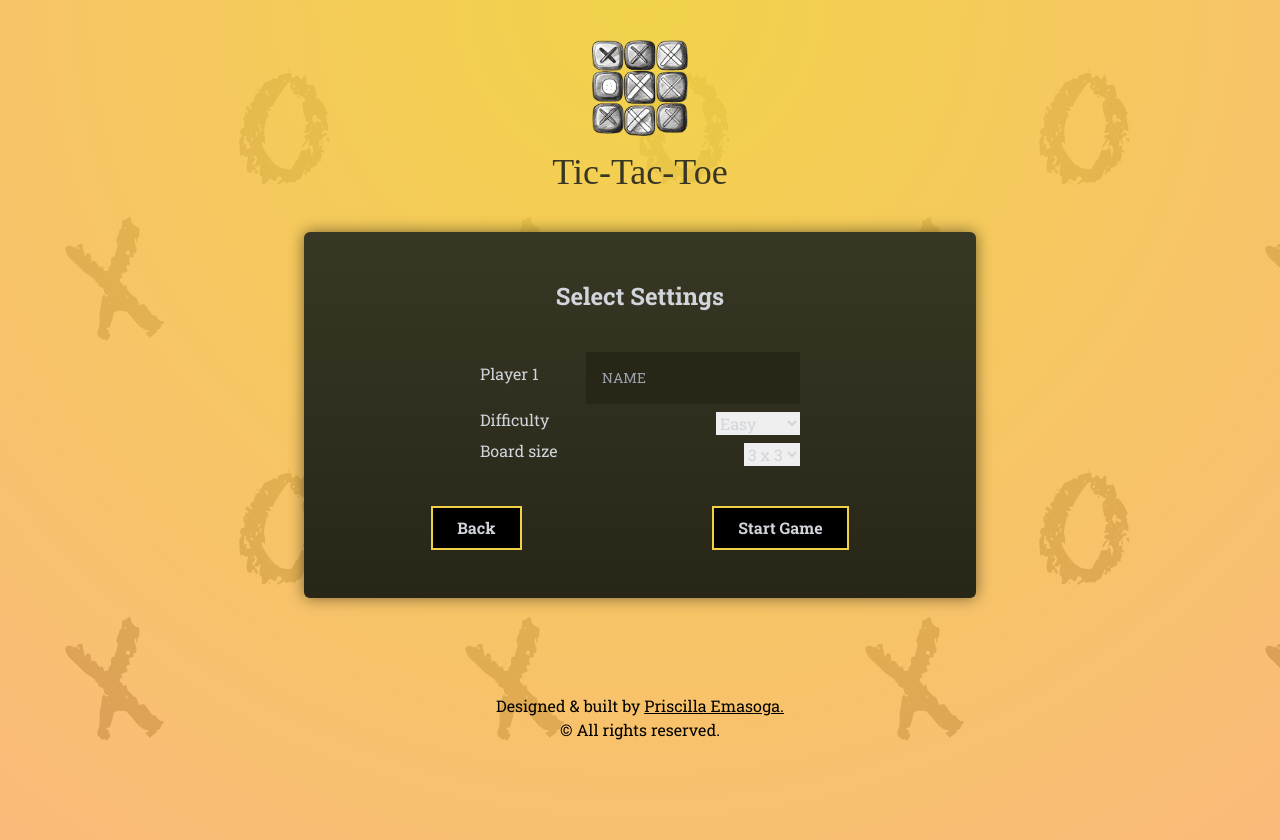
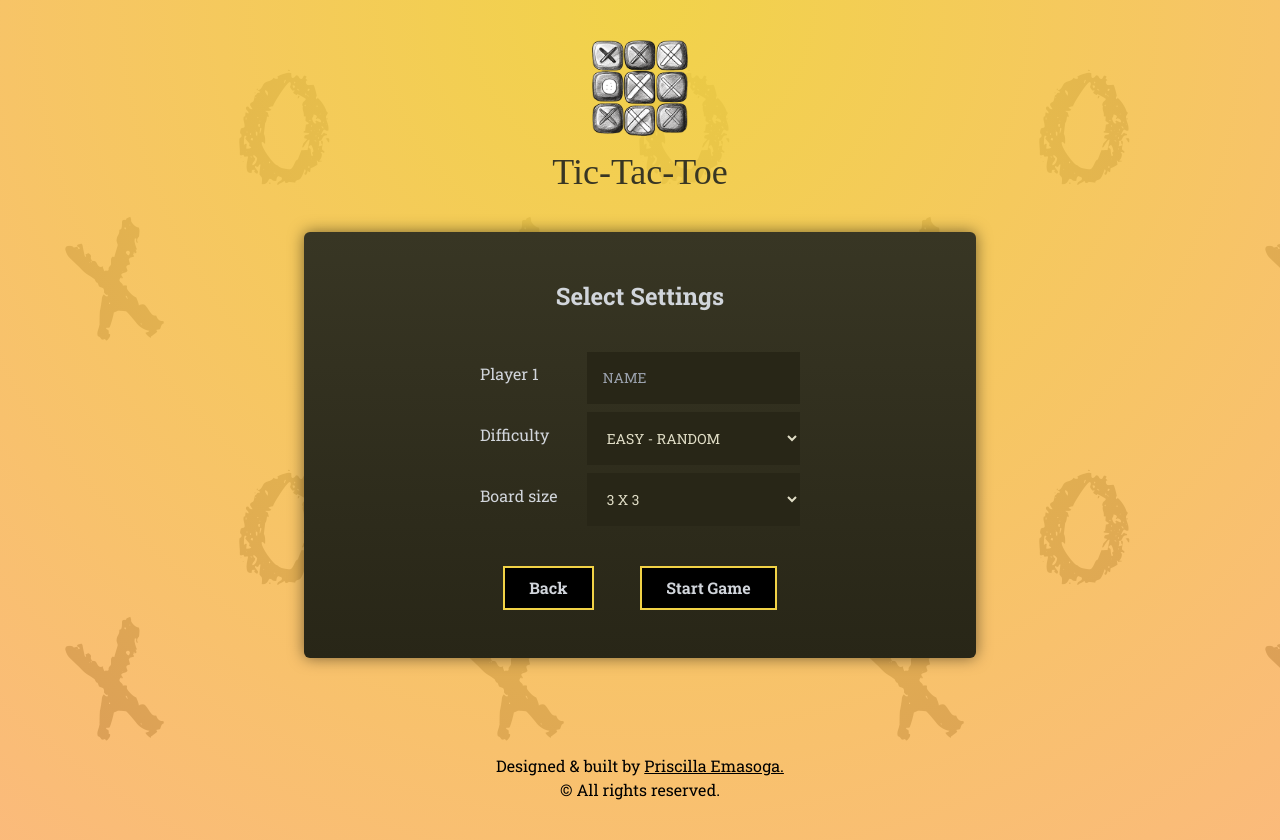
Before and after one commit to priscilla-e/tic-tac-AI, a React (Vite) app in the folder client/: page / in a window 1280 px wide. Both pictures are taken after a click on the button "Single Player". Built offline with nearby package versions, Linux system fonts and the light colour scheme; a web font is replaced by a local one.

Commit message:
Add user input validation to select settings

```diff
--- a/client/src/components/SelectMode.jsx
+++ b/client/src/components/SelectMode.jsx
@@ -10,6 +10,7 @@ export default function SelectMode() {
         ctx.setMode(mode)
         ctx.setPage((curPage) => curPage + 1);
     }
+
     return (
         <Card>
             <p className='text-center text-lg '>
@@ -21,14 +22,14 @@ export default function SelectMode() {
             <div className='text-center space-x-10'>
                 <button
                     type='button'
-                    className='border-2 animate-ping border-lightYellow bg-black font-bold mx-auto px-6 py-2 focus:outline-none'
+                    className='border-2 border-lightYellow bg-black font-bold mx-auto px-6 py-2 focus:outline-none'
                     onClick={() => handleGameMode('single')}
                 >
                     Single Player
                 </button>
                 <button
                     type='button'
-                    className='border-2 animate-ping border-lightYellow bg-black font-bold mx-auto px-6 py-2 focus:outline-none'
+                    className='border-2 border-lightYellow bg-black font-bold mx-auto px-6 py-2 focus:outline-none'
                     onClick={() => handleGameMode('multi')}
                 >
                     Multi Player
--- a/client/src/components/SelectSettings.jsx
+++ b/client/src/components/SelectSettings.jsx
@@ -1,48 +1,111 @@
-import {useContext} from "react";
+import {useContext, useEffect, useState} from "react";
 import Card from "./ui/Card.jsx";
 import GameContext from "../contexts/game-context.jsx";
 
 export default function SelectSettings() {
-    console.log('SelectSettings')
     const ctx = useContext(GameContext);
+
+    const [player1, setPlayer1] = useState('');
+    const [player2, setPlayer2] = useState('');
+    const [difficulty, setDifficulty] = useState('easy');
+    const [boardSize, setBoardSize] = useState(3);
+    const [err, setErr] = useState(null);
+
+    useEffect(() => {
+        // Set Com Player Name if in single player mode
+        if (ctx.mode === 'single') {
+            if (difficulty === 'easy') {
+                setPlayer2('COM1-RANDOM')
+            }
+            else if (difficulty === 'medium') {
+                setPlayer2('COM2-GPT')
+            }
+            else if (difficulty === 'hard') {
+                setPlayer2('COM3-MINIMAX')
+            }
+        }
+    }, [ctx.mode, difficulty])
+
+
+    useEffect(() => {
+        // Reset error message when player1 or player2 changes
+        setErr(null);
+    }, [player1, player2]);
 
     const handleSubmit = (e) => {
         e.preventDefault();
 
+        if (!player1.trim()) {
+            setErr('Player 1 name is required.');
+            return
+        }
+
+        if (!player2.trim()) {
+            setErr('Player 2 name is required.');
+            return
+        }
+
+
+        const settings = {
+            player1,
+            player2,
+            difficulty,
+            boardSize: +boardSize,
+            allowAudio: true,
+        };
+
+        console.log(settings);
     }
     return (
         <Card title='Select Settings'>
+            <p className='my-2 text-center text-xs text-red-800'>{err}</p>
             <form className='max-w-xs mx-auto mt-4 md:mt-8' onSubmit={handleSubmit}>
                 <div className="flex items-center justify-between space-y-2">
                     <label htmlFor="player1" className='mr-5'>Player 1</label>
-                    <input type="text" name='player1' id='player1' placeholder='name'
-                           className="px-2 py-2 text-sm text-smoke uppercase bg-darkEarth focus:outline-none md:py-4 md:px-4"/>
+                    <input
+                        value={player1}
+                        type="text" name='player1' id='player1' placeholder='name'
+                        className="w-8/12 px-2 py-2 text-sm text-smoke uppercase bg-darkEarth focus:outline-none md:py-4 md:px-4"
+                        onChange={(e) => setPlayer1(e.target.value)}
+                    />
                 </div>
                 {ctx.mode === 'multi' && (
                     <div className="flex items-center justify-between space-y-2">
                         <label htmlFor="player2">Player2</label>
                         <input
+                            value={player2}
                             type="text" name='player2' id='player2' placeholder='name'
-                            className="px-2 py-2 text-sm text-smoke uppercase bg-darkEarth focus:outline-none md:py-4 md:px-4"/>
+                            className="w-8/12 px-2 py-2 text-sm text-smoke uppercase bg-darkEarth focus:outline-none md:py-4 md:px-4"
+                            onChange={(e) => setPlayer2(e.target.value)}
+                        />
                     </div>
                 )}
                 <div className="flex items-center justify-between space-y-2">
-                    <label htmlFor="player1">Difficulty</label>
-                    <select defaultValue='easy'>
-                        <option value='easy'>Easy</option>
-                        <option value='medium'>Medium</option>
-                        <option value='hard'>Hard</option>
+                    <label htmlFor="difficulty">Difficulty</label>
+                    <select
+                        name='difficulty'
+                        value={difficulty}
+                        className='w-8/12 px-2 py-2 text-sm text-smoke uppercase bg-darkEarth focus:outline-none md:py-4 md:px-4'
+                        onChange={(e) => setDifficulty(e.target.value)}
+                    >
+                        <option value='easy'>Easy - Random</option>
+                        <option value='medium'>Medium - Gpt</option>
+                        <option value='hard'>Hard - Minimax</option>
                     </select>
                 </div>
                 <div className="flex items-center justify-between space-y-2">
-                    <label htmlFor="player1">Board size</label>
-                    <select defaultValue='easy'>
+                    <label htmlFor="boardsize">Board size</label>
+                    <select
+                        name="boardsize"
+                        value={boardSize}
+                        className='w-8/12 px-2 py-2 text-sm text-smoke uppercase bg-darkEarth focus:outline-none md:py-4 md:px-4'
+                        onChange={(e) => setBoardSize(+e.target.value)}
+                    >
                         <option value={3}>3 x 3</option>
                         <option value={4}>4 x 4</option>
                         <option value={5}>5 x 5</option>
                     </select>
                 </div>
-            </form>
 
                 <div className='mt-10 flex justify-between'>
                     <button
@@ -53,13 +116,15 @@ export default function SelectSettings() {
                         Back
                     </button>
                     <button
-                    type='button'
+                        type='submit'
                         className='border-2 border-lightYellow bg-black font-bold mx-auto px-6 py-2 focus:outline-none'
-                    onClick={() => ctx.setPage((curPage) => curPage - 1)}
                     >
                         Start Game
                     </button>
                 </div>
+            </form>
+
+
         </Card>
     )
 }
--- a/client/src/contexts/game-provider.jsx
+++ b/client/src/contexts/game-provider.jsx
@@ -3,6 +3,8 @@ import PropTypes from "prop-types";
 import GameContext from "./game-context.jsx";
 
 // const INITIAL_SETTINGS = {
+//     player1: null,
+//     player2: null,
 //     difficulty: 'easy', //easy, medium, hard
 //     boardSize: 3, //3, 4, 5
 //     allowAudio: true,
```
Lines whose indentation alone changed are shown as unchanged.
